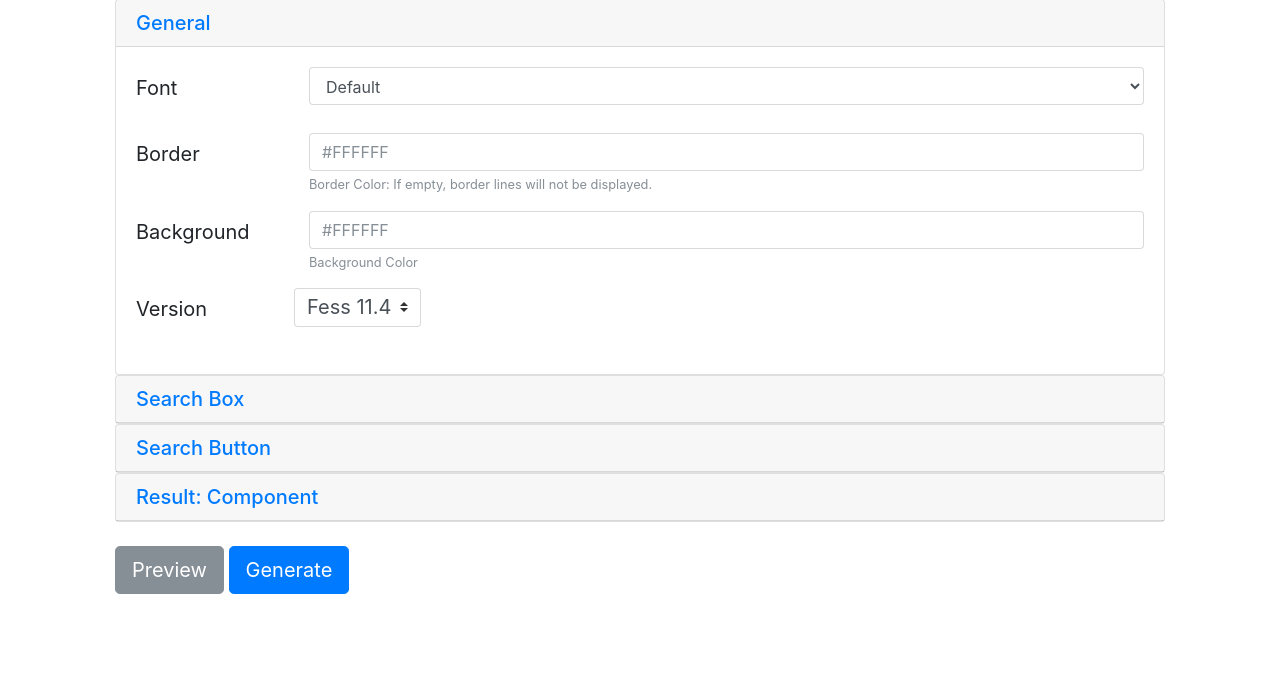
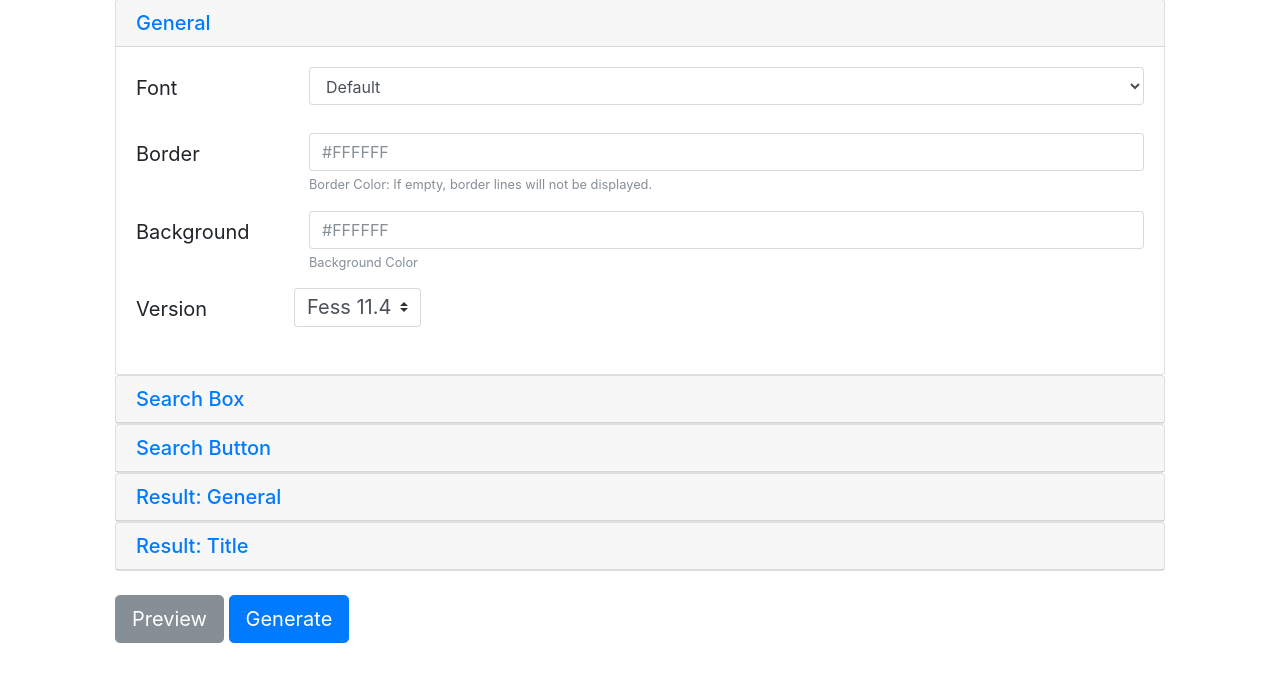
Before and after one commit to codelibs/fess-site-search, a Flask app: page / in a window 1280 px wide. Shown: the part 417-1106 px from the top of the page. Before the commit the page ends 1011 px from the top, so only its background shows below. Run offline with Flask 2, Linux system fonts and the light colour scheme; parts of the project's set-up code (start-up, migrations or seed data) failed here and were passed over; some libraries are stand-ins or nearby versions.

Commit message:
#36 Design: Search Result Title

```diff
--- a/app/static/fss-demo.js
+++ b/app/static/fss-demo.js
@@ -31,6 +31,6 @@ function poll() {
     },
     dataType: "json",
     timeout: 2000
-  })
+  });
 }
 setTimeout(poll, 200);
--- a/app/static/fss-index.js
+++ b/app/static/fss-index.js
@@ -12,71 +12,66 @@ function prevent_double_submission() {
 $('#wizard-form').submit(prevent_double_submission);
 $('#upload-form').submit(prevent_double_submission);
 
+
 /*
   Preview Modal
 */
-function get_form_value(id) {
-    return $(`#wizard-form [name=${id}]`).val();
-}
-
-function set_hover_action(target, prop, hover, leave) {
-    console.log(target, prop, hover, leave);
-    $('#preview-iframe').contents().find(target).hover(
-        function(){ // mouse enter
-            $(this).css(prop, hover);
-        },
-        function(){ // mouse leave
-            $(this).css(prop, leave);
-        }
-    );
-    console.log($('#preview-iframe').contents().find(target).hover);
-}
-
-function apply_hover_style() {
-    const target = '.fessWrapper #result li';
-
-    const border = get_form_value('result-border-color');
-    const hovered_border = get_form_value('result-border-color-hover');
-
-    if (hovered_border) {
-        const hover = `solid 1px ${hovered_border}`;
-        const normal = border ? `solid 1px ${border}` : 'none';
-        set_hover_action(target, 'border', hover, normal);
+class FssDesign {
+    constructor(form_id, target, prop, pseudo_class=null, parent_form=null) {
+        this.form_id = form_id;
+        this.target = `.fessWrapper ${target}`;
+        this.prop = prop;
     }
 
-    const bg = get_form_value('result-bg-color');
-    const hovered_bg = get_form_value('result-bg-color-hover');
+    formatter(value) {
+        if (this.prop == 'border') {
+            return `solid ${value}`;
+        }
+        return value;
+    }
 
-    if (hovered_bg) {
-        set_hover_action(target, 'background-color', hovered_bg, bg ? bg : '#FFF');
+    to_css() {
+        const value = $(`#wizard-form [name=${this.form_id}]`).val();
+        if (!value) {
+            return '';
+        }
+        return `${this.target} {${this.prop}: ${this.formatter(value)}}`;
     }
 }
 
-function apply_style() {
+function apply_design() {
 
-    const elems = [
-        ['font-family', '.fessWrapper', 'font-family', []],
-        ['border-color', '.fessWrapper', 'border-color', ['border-style', 'solid']],
-        ['bg-color', '.fessWrapper', 'background-color', []],
-        ['searchbox-border-color', '.fessWrapper .fessForm', 'border-color', ['border-style', 'solid']],
-        ['button-border-color', '.fessWrapper #searchButton', 'border-color', ['border-style', 'solid']],
-        ['button-bg-color', '.fessWrapper #searchButton', 'background-color', []],
-        ['result-border-color', '.fessWrapper #result li', 'border-color', ['border-style', 'solid']],
-        ['result-bg-color', '.fessWrapper #result li', 'background-color', []]
+    const designs = [
+        // General
+        new FssDesign('font-family',  '', 'font-family'),
+        new FssDesign('border-color', '', 'border'),
+        new FssDesign('bg-color',     '', 'background-color'),
+        // Search Box
+        new FssDesign('searchbox-border-color', '.fessForm', 'border'),
+        // Search Button
+        new FssDesign('button-border-color', '#searchButton', 'border'),
+        new FssDesign('button-bg-color',     '#searchButton', 'background-color'),
+        // Result: General
+        new FssDesign('result-border-color',       '#result li',       'border'),
+        new FssDesign('result-bg-color',           '#result li',       'background-color'),
+        new FssDesign('result-border-color-hover', '#result li:hover', 'border'),
+        new FssDesign('result-bg-color-hover',     '#result li:hover', 'background-color'),
+        // Result: Title
+        new FssDesign('result-title-color',         '#result .title a:link',    'color'),
+        new FssDesign('result-visited-title-color', '#result .title a:visited', 'color'),
+        new FssDesign('result-hovered-title-color', '#result .title a:hover',   'color'),
+        new FssDesign('result-active-title-color',  '#result .title a:active',  'color')
     ];
 
-    elems.forEach(function(e) {
-        const val = get_form_value(e[0]);
-        if (val) {
-            $('#preview-iframe').contents().find(e[1]).css(e[2], val);
-
-            if (e[3]) {
-                const opt = e[3];
-                $('#preview-iframe').contents().find(e[1]).css(opt[0], opt[1]);
-            }
-
-        }
+    let css_str = '';
+    designs.forEach(function(d) {
+        css_str += d.to_css();
     });
 
-    apply_hover_style();
+    $('#preview-iframe').contents().find('head').append(`<style>${css_str}</style>`);
+
+    // Reset custom design when closing modal
+    $('#preview-modal').on('hide.bs.modal', function () {
+        document.getElementById('preview-iframe').contentWindow.location.reload(true);
+    });
 }
--- a/app/templates/design-form/result/general.html
+++ b/app/templates/design-form/result/general.html
@@ -1,5 +1,5 @@
 {% extends "design-form/base.html" %}
-{% block title %}Result: Component{% endblock %}
+{% block title %}Result: General{% endblock %}
 {% set id = 'design-form-result' %}
 
 {% block body %}
--- /dev/null
+++ b/app/templates/design-form/result/title.html
@@ -0,0 +1,37 @@
+{% extends "design-form/base.html" %}
+{% block title %}Result: Title{% endblock %}
+{% set id = 'design-form-result-title' %}
+
+{% block body %}
+    <div class="form-group row">
+        <label for="result-title-color" class="col-2 col-form-label-lg">Text Color</label>
+        <div class="col-10">
+            <input type="text" class="form-control" name="result-title-color" id="result-title-color" aria-describedby="result-title-color-help" placeholder="#C0C0C0" maxlength="7">
+            <small id="result-title-color-help" class="form-text text-muted">Title Color of Page Title</small>
+        </div>
+    </div>
+
+    <div class="form-group row">
+        <label for="result-visited-title-color" class="col-2 col-form-label-lg">Visited</label>
+        <div class="col-10">
+            <input type="text" class="form-control" name="result-visited-title-color" id="result-visited-title-color" aria-describedby="result-visited-title-color-help" placeholder="#C0C0C0" maxlength="7">
+            <small id="result-visited-title-color-help" class="form-text text-muted">Title Color of Page Title (Visited)</small>
+        </div>
+    </div>
+
+    <div class="form-group row">
+        <label for="result-hovered-title-color" class="col-2 col-form-label-lg">Hover</label>
+        <div class="col-10">
+            <input type="text" class="form-control" name="result-hovered-title-color" id="result-hovered-title-color" aria-describedby="result-hovered-title-color-help" placeholder="#C0C0C0" maxlength="7">
+            <small id="result-hovered-title-color-help" class="form-text text-muted">Title Color of Page Title (Hover)</small>
+        </div>
+    </div>
+
+    <div class="form-group row">
+        <label for="result-active-title-color" class="col-2 col-form-label-lg">Active</label>
+        <div class="col-10">
+            <input type="text" class="form-control" name="result-active-title-color" id="result-active-title-color" aria-describedby="result-active-title-color-help" placeholder="#C0C0C0" maxlength="7">
+            <small id="result-active-title-color-help" class="form-text text-muted">Title Color of Page Title (Active)</small>
+        </div>
+    </div>
+{% endblock %}
--- a/app/templates/index.html
+++ b/app/templates/index.html
@@ -44,6 +44,7 @@
                             {% include 'design-form/searchbox.html' %}
                             {% include 'design-form/searchbutton.html' %}
                             {% include 'design-form/result/general.html' %}
+                            {% include 'design-form/result/title.html' %}
                         </div>
 
                         <br>
@@ -65,7 +66,7 @@
                         </div>
 
                         <div class="form-group ">
-                            <button type="button" class="btn btn-secondary btn-lg" data-toggle="modal" data-target="#preview-modal" onclick="apply_style();">Preview</button>
+                            <button type="button" class="btn btn-secondary btn-lg" data-toggle="modal" data-target="#preview-modal" onclick="apply_design();">Preview</button>
                             <input type="submit" class="btn btn-primary btn-lg" value="Generate">
                         </div>
                 </form>
```
Also changed, not shown: app/custom_css_rules.py (+35 -1 lines).
